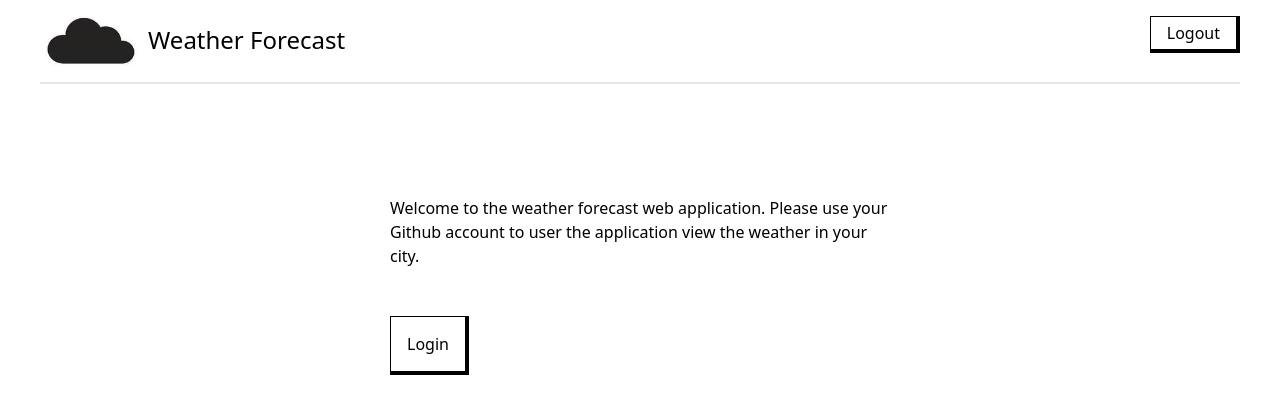
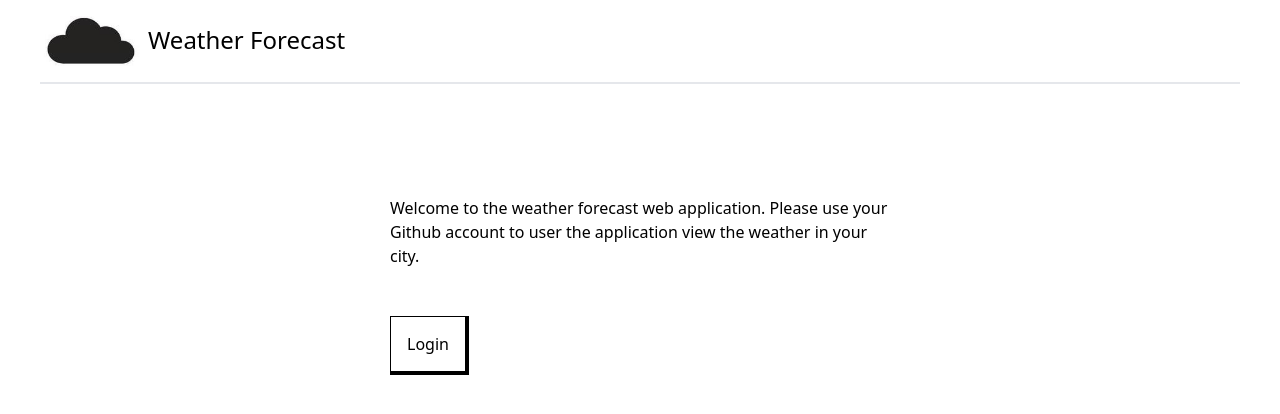
Before and after one commit to rpaano/ehrlich-exam-frontend-romel-paano, a Nuxt app: page / in a window 1280 px wide. Shown: the top 414 px of the page. Built offline with nearby package versions, Linux system fonts and the light colour scheme.

Commit message:
Add component for button logout

```diff
--- /dev/null
+++ b/components/Logout.vue
@@ -0,0 +1,15 @@
+<script setup lang="ts">
+const buttonClasses: string[] = [
+  'border', 'py-1', 'px-4', 'border-r-4',
+  'border-b-4', 'border-black', 'hover:bg-gray-400'
+]
+
+const userLogout = () => {
+  alert("here")
+}
+
+</script>
+
+<template>
+  <Button text="Logout" :class-names="buttonClasses" @click="() => userLogout()"></Button>
+</template>
--- a/components/Navbar.vue
+++ b/components/Navbar.vue
@@ -8,12 +8,11 @@
       </h1>
     </div>
     <div>
-      <Button v-if="isAuthenticated" text="Logout" :class-names="buttonClasses"></Button>
+      <Logout v-if="isAuthenticated"/>
     </div>
   </nav>
 </template>
 
 <script setup lang="ts">
-const buttonClasses: string[] = ['border', 'py-1', 'px-4', 'border-r-4', 'border-b-4', 'border-black', 'hover:bg-gray-400']
-const isAuthenticated = ref<boolean>(!false)
+const isAuthenticated: boolean|null = useCookie("token").value ? true : false
 </script>
```
